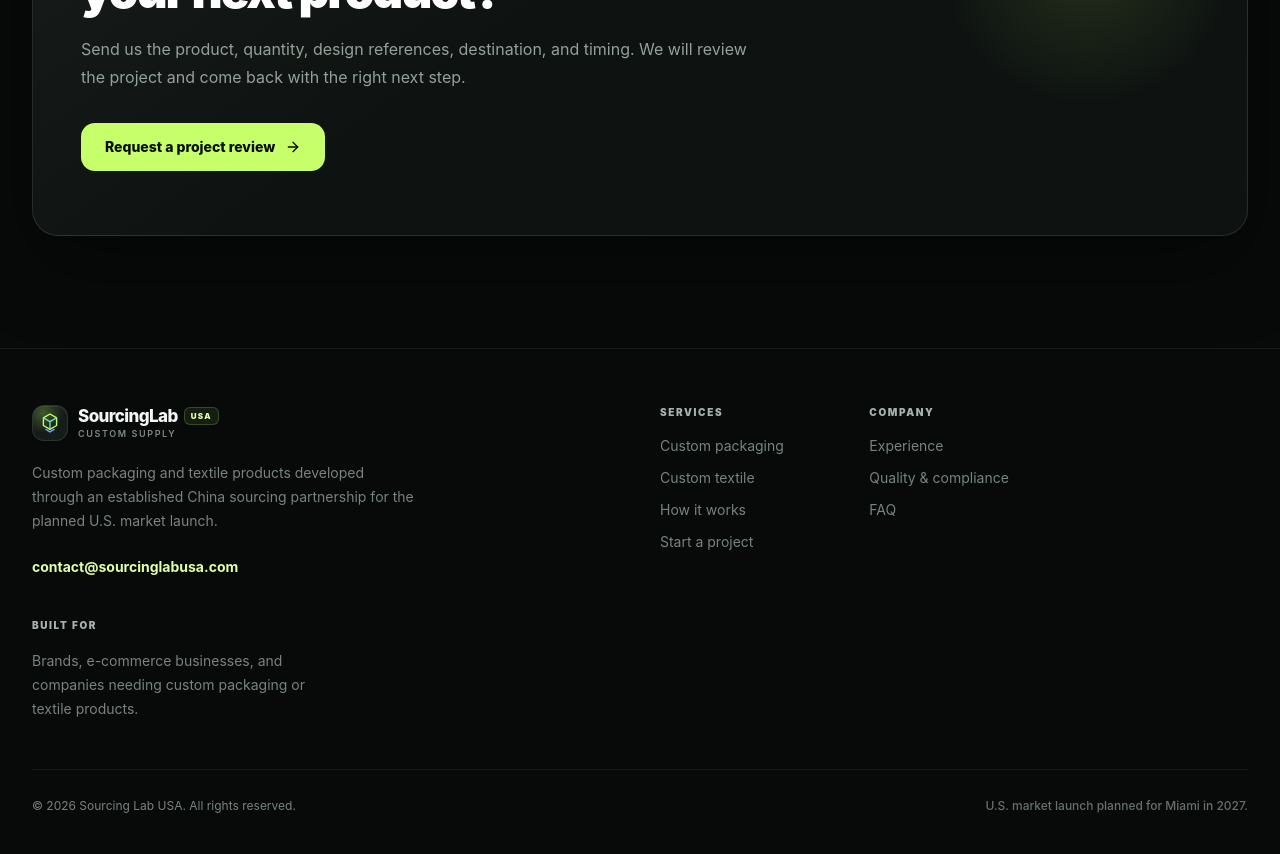
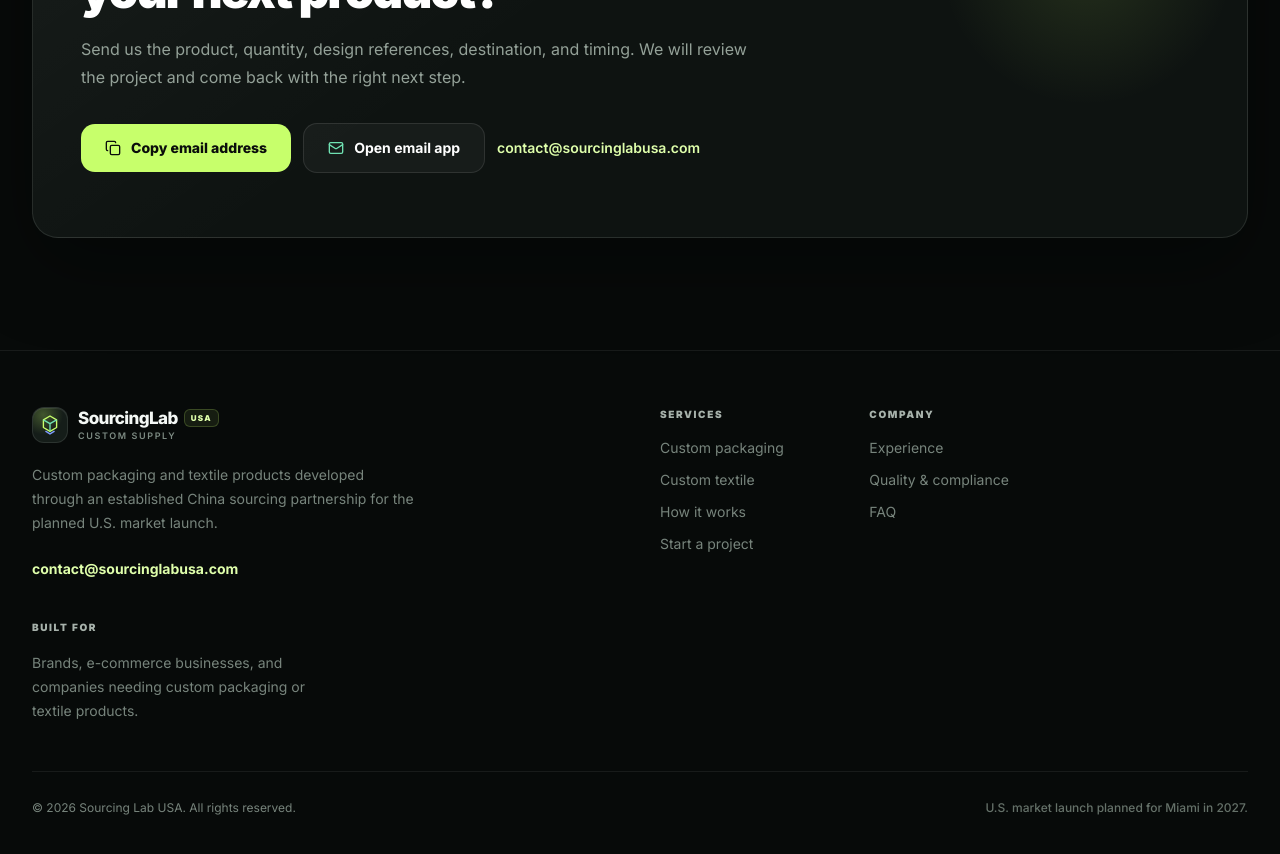
Before and after one commit to craigbarns/SOURCINGLABUSA, a Next.js app: page / in a window 1280 px wide. Shown: the part 5080-5934 px from the top of the page. Built offline with nearby package versions, Linux system fonts and the light colour scheme.

Commit message:
feat: implement advanced SEO, GEO, and UX optimizations

```diff
--- a/eslint.config.mjs
+++ b/eslint.config.mjs
@@ -7,6 +7,7 @@ export default defineConfig([
   ...nextTypeScript,
   globalIgnores([
     '.next/**',
+    '.netlify/**',
     'out/**',
     'build/**',
     'dist/**',
--- a/src/app/globals.css
+++ b/src/app/globals.css
@@ -12,6 +12,7 @@
     --lime: #c7ff6b;
     --mint: #70e1b2;
     --blue: #7e9cff;
+    --font-sans: var(--font-inter), system-ui, sans-serif;
   }
 
   * {
--- a/src/app/layout.tsx
+++ b/src/app/layout.tsx
@@ -1,8 +1,16 @@
+import { Inter } from 'next/font/google';
+
 import type { Metadata } from 'next';
 
 import { getDomainRoutingConfig } from '@/lib/routing/subdomains';
 
 import './globals.css';
+
+const inter = Inter({
+  subsets: ['latin'],
+  display: 'swap',
+  variable: '--font-inter',
+});
 
 const { marketingOrigin } = getDomainRoutingConfig();
 
@@ -10,6 +18,14 @@ export const metadata: Metadata = {
   metadataBase: new URL(marketingOrigin),
   applicationName: 'SourcingLab USA',
   manifest: '/manifest.webmanifest',
+  authors: [{ name: 'SourcingLab USA' }],
+  creator: 'SourcingLab USA',
+  publisher: 'SourcingLab USA',
+  formatDetection: {
+    email: false,
+    address: false,
+    telephone: false,
+  },
   title: {
     default: 'Custom Packaging & Textile | Sourcing Lab USA',
     template: '%s | SourcingLab USA',
@@ -24,6 +40,8 @@ export const metadata: Metadata = {
     'B2B packaging',
     'textile sourcing',
     'direct delivery',
+    'Miami custom packaging',
+    'USA textile sourcing',
   ],
   openGraph: {
     type: 'website',
@@ -48,8 +66,8 @@ export default function RootLayout({
   children: React.ReactNode;
 }) {
   return (
-    <html lang="en-US" className="dark">
-      <body className="min-h-screen bg-[#070a09] text-gray-100 antialiased">{children}</body>
+    <html lang="en-US" className={`dark ${inter.variable}`}>
+      <body className="min-h-screen bg-[#070a09] text-gray-100 antialiased font-sans">{children}</body>
     </html>
   );
 }
--- a/src/app/page.tsx
+++ b/src/app/page.tsx
@@ -18,12 +18,102 @@ export const metadata: Metadata = {
 export default function HomePage() {
   const structuredData = {
     '@context': 'https://schema.org',
-    '@type': 'ProfessionalService',
-    name: 'SourcingLab USA',
-    description:
-      'Custom packaging and textile sourcing for U.S. brands, e-commerce businesses, and companies, with a U.S. market launch planned for Miami in 2027.',
-    areaServed: 'United States',
-    serviceType: ['Custom packaging sourcing', 'Custom textile sourcing'],
+    '@graph': [
+      {
+        '@type': 'ProfessionalService',
+        '@id': 'https://sourcinglabusa.com/#organization',
+        name: 'SourcingLab USA',
+        description:
+          'Custom packaging and textile sourcing for U.S. brands, e-commerce businesses, and companies, with a U.S. market launch planned for Miami in 2027.',
+        url: 'https://sourcinglabusa.com',
+        areaServed: {
+          '@type': 'Country',
+          name: 'United States',
+        },
+        serviceType: ['Custom packaging sourcing', 'Custom textile sourcing'],
+        hasOfferCatalog: {
+          '@type': 'OfferCatalog',
+          name: 'Sourcing Services',
+          itemListElement: [
+            {
+              '@type': 'Offer',
+              itemOffered: {
+                '@type': 'Service',
+                name: 'Custom Packaging Sourcing',
+                description: 'Custom boxes, paper bags, labels, tissue paper, inserts, and retail packaging developed to your brief.'
+              }
+            },
+            {
+              '@type': 'Offer',
+              itemOffered: {
+                '@type': 'Service',
+                name: 'Custom Textile Sourcing',
+                description: 'Apparel, towels, tote bags, uniforms, and branded accessories sourced for the quantity and finish your project needs.'
+              }
+            }
+          ]
+        },
+        foundingDate: '2027',
+        location: {
+          '@type': 'Place',
+          name: 'Miami, Florida',
+        },
+        contactPoint: {
+          '@type': 'ContactPoint',
+          email: 'contact@sourcinglabusa.com',
+          contactType: 'customer support',
+          availableLanguage: ['English'],
+        },
+      },
+      {
+        '@type': 'WebSite',
+        '@id': 'https://sourcinglabusa.com/#website',
+        url: 'https://sourcinglabusa.com',
+        name: 'SourcingLab USA',
+        publisher: {
+          '@id': 'https://sourcinglabusa.com/#organization',
+        },
+        inLanguage: 'en-US',
+      },
+      {
+        '@type': 'FAQPage',
+        '@id': 'https://sourcinglabusa.com/#faq',
+        mainEntity: [
+          {
+            '@type': 'Question',
+            name: 'Do you only source packaging?',
+            acceptedAnswer: {
+              '@type': 'Answer',
+              text: 'No. Our initial focus is custom packaging and textile products for brands, e-commerce businesses, and companies.',
+            },
+          },
+          {
+            '@type': 'Question',
+            name: 'Where are you based?',
+            acceptedAnswer: {
+              '@type': 'Answer',
+              text: 'Sourcing Lab USA is preparing its U.S. market launch from Miami for 2027, supported by an established China sourcing partnership.',
+            },
+          },
+          {
+            '@type': 'Question',
+            name: 'Can you work from an existing design or sample?',
+            acceptedAnswer: {
+              '@type': 'Answer',
+              text: 'Yes. Send your brief, reference images, dimensions, quantity, and target timing. We will confirm what can be quoted and sampled.',
+            },
+          },
+          {
+            '@type': 'Question',
+            name: 'Who handles compliance and import requirements?',
+            acceptedAnswer: {
+              '@type': 'Answer',
+              text: 'Requirements depend on the exact product and destination. Product specifications, certificates, shipping terms, and importer responsibilities are confirmed for each order before production and shipment.',
+            },
+          },
+        ],
+      },
+    ],
   };
 
   return (
--- /dev/null
+++ b/src/components/CopyEmailButton.tsx
@@ -0,0 +1,54 @@
+'use client';
+
+import confetti from 'canvas-confetti';
+import { Check, Copy, Mail } from 'lucide-react';
+import { useState } from 'react';
+
+const emailAddress = 'contact@sourcinglabusa.com';
+const emailHref =
+  'mailto:contact@sourcinglabusa.com?subject=Custom%20packaging%20or%20textile%20project';
+
+export function CopyEmailButton() {
+  const [isCopied, setIsCopied] = useState(false);
+
+  const copyEmailAddress = async () => {
+    try {
+      await navigator.clipboard.writeText(emailAddress);
+      setIsCopied(true);
+      confetti({
+        particleCount: 100,
+        spread: 70,
+        origin: { y: 0.6 },
+        colors: ['#c7ff6b', '#70e1b2', '#7e9cff']
+      });
+      window.setTimeout(() => setIsCopied(false), 2_500);
+    } catch {
+      setIsCopied(false);
+    }
+  };
+
+  return (
+    <div className="mt-8 flex flex-col gap-3 sm:flex-row sm:items-center">
+      <button
+        type="button"
+        onClick={copyEmailAddress}
+        className="inline-flex min-h-12 items-center justify-center gap-2.5 rounded-[14px] bg-[#c7ff6b] px-6 py-3.5 text-sm font-extrabold text-[#0a0d0b] transition hover:bg-[#d7ff94]"
+      >
+        {isCopied ? (
+          <Check className="h-4 w-4" aria-hidden="true" />
+        ) : (
+          <Copy className="h-4 w-4" aria-hidden="true" />
+        )}
+        {isCopied ? 'Email copied' : 'Copy email address'}
+      </button>
+      <a
+        href={emailHref}
+        className="inline-flex min-h-12 items-center justify-center gap-2.5 rounded-[14px] border border-white/10 bg-white/[0.04] px-6 py-3.5 text-sm font-bold text-white transition hover:bg-white/[0.08]"
+      >
+        <Mail className="h-4 w-4 text-[#70e1b2]" aria-hidden="true" />
+        Open email app
+      </a>
+      <p className="text-sm font-semibold text-[#dfffab]">{emailAddress}</p>
+    </div>
+  );
+}
--- a/src/components/Hero.tsx
+++ b/src/components/Hero.tsx
@@ -6,9 +6,6 @@ import {
   ShieldCheck,
   Shirt,
 } from 'lucide-react';
-
-const contactHref =
-  'mailto:contact@sourcinglabusa.com?subject=Custom%20packaging%20or%20textile%20project';
 
 const orderSteps = [
   {
@@ -60,7 +57,7 @@ export function Hero() {
 
           <div className="mt-8 flex flex-col gap-3 sm:flex-row">
             <a
-              href={contactHref}
+              href="#contact"
               className="group inline-flex min-h-12 items-center justify-center gap-2.5 rounded-[14px] bg-[#c7ff6b] px-6 py-3.5 text-sm font-extrabold text-[#0a0d0b] shadow-[0_12px_40px_rgba(199,255,107,0.14)] transition hover:bg-[#d7ff94]"
             >
               Start a project
--- a/src/components/MarketingSections.tsx
+++ b/src/components/MarketingSections.tsx
@@ -1,5 +1,4 @@
 import {
-  ArrowRight,
   Box,
   CheckCircle2,
   ClipboardCheck,
@@ -10,8 +9,7 @@ import {
   Sparkles,
 } from 'lucide-react';
 
-const contactHref =
-  'mailto:contact@sourcinglabusa.com?subject=Custom%20packaging%20or%20textile%20project';
+import { CopyEmailButton } from './CopyEmailButton';
 
 const offers = [
   {
@@ -254,13 +252,7 @@ export function MarketingSections() {
               <p className="mt-5 max-w-2xl text-base leading-7 text-[#94a198]">
                 Send us the product, quantity, design references, destination, and timing. We will review the project and come back with the right next step.
               </p>
-              <a
-                href={contactHref}
-                className="group mt-8 inline-flex min-h-12 items-center gap-2.5 rounded-[14px] bg-[#c7ff6b] px-6 py-3.5 text-sm font-extrabold text-[#0a0d0b] transition hover:bg-[#d7ff94]"
-              >
-                Request a project review
-                <ArrowRight className="h-4 w-4 transition-transform group-hover:translate-x-1" aria-hidden="true" />
-              </a>
+              <CopyEmailButton />
             </div>
           </div>
         </div>
--- a/src/components/Navbar.tsx
+++ b/src/components/Navbar.tsx
@@ -17,9 +17,6 @@ const navigation = [
   { label: 'Compliance', href: '#compliance' },
   { label: 'FAQ', href: '#faq' },
 ];
-
-const contactHref =
-  'mailto:contact@sourcinglabusa.com?subject=Custom%20packaging%20or%20textile%20project';
 
 export const Navbar: React.FC<NavbarProps> = ({ area = 'marketing' }) => {
   const [isMenuOpen, setIsMenuOpen] = useState(false);
@@ -63,7 +60,7 @@ export const Navbar: React.FC<NavbarProps> = ({ area = 'marketing' }) => {
             </Link>
           ) : (
             <a
-              href={contactHref}
+              href="#contact"
               aria-label="Start a project"
               className="group inline-flex h-10 w-10 shrink-0 items-center justify-center gap-2 rounded-xl bg-[#c7ff6b] text-sm font-extrabold text-[#0a0d0b] shadow-[0_8px_30px_rgba(199,255,107,0.13)] transition hover:bg-[#d6ff91] sm:h-auto sm:w-auto sm:px-4 sm:py-2.5"
             >
--- a/tsconfig.json
+++ b/tsconfig.json
@@ -36,6 +36,7 @@
     ".next/dev/types/**/*.ts"
   ],
   "exclude": [
-    "node_modules"
+    "node_modules",
+    ".netlify"
   ]
 }
```
Also changed, not shown: 2 other files (tests, documents, lock files or other folders).
